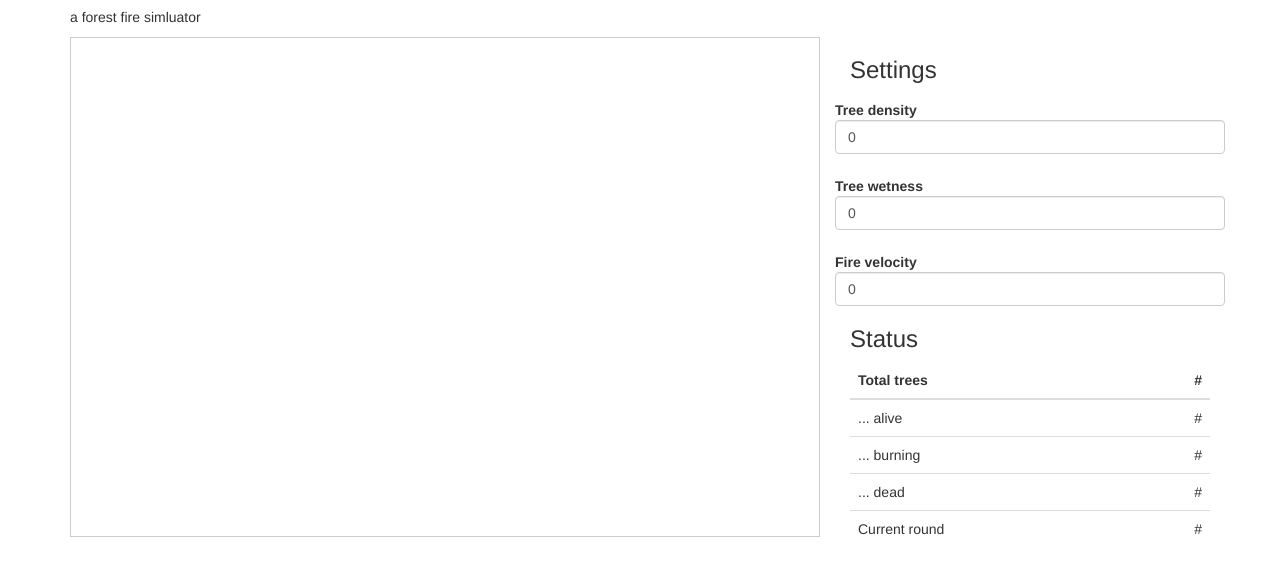
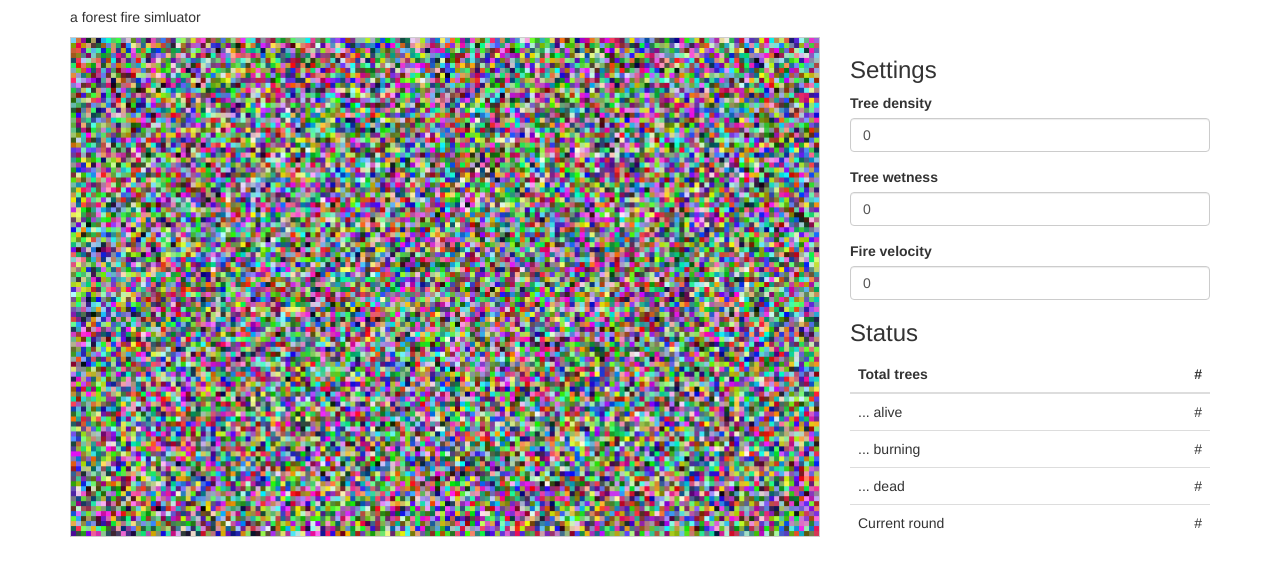
Before and after one commit to floriank/Firesim, a website: page index.html in a window 1280 px wide. Shown: the part 63-638 px from the top of the page. Drawn offline with nearby package versions, Linux system fonts and the light colour scheme.

Commit message:
draw random noise

```diff
--- a/index.html
+++ b/index.html
@@ -20,7 +20,7 @@
       </div>
       <div class="col-xs-12 col-md-4">
         <div id="controls">
-          <form class="form-horizontal">
+          <form>
             <h3>Settings</h3>
             <div class="form-group">
               <label for="tree-density" class="control-label">Tree density</label>
@@ -68,6 +68,7 @@
       </div>
     </div>
   </div>
-  <script src="bower_components/jquery/jquery.js"></script>
+  <script src="bower_components/jquery/dist/jquery.js"></script>
+  <script type="text/javascript" src="simulator.js"></script>
 </body>
 </html>
--- /dev/null
+++ b/simulator.js
@@ -0,0 +1,39 @@
+(function Simulator($) {
+  if (typeof window.getComputedStyle === "undefined") {
+    return;
+  };
+
+  // normalize the size of the grid we're going to fill
+  var canvas = $('#canvas')[0],
+      cs = getComputedStyle(canvas);
+
+  var CANVAS_WIDTH = parseInt(cs.getPropertyValue('width'), 10),
+      CANVAS_HEIGHT = parseInt(cs.getPropertyValue('height'), 10);
+
+  canvas.width = CANVAS_WIDTH;
+  canvas.height = CANVAS_HEIGHT;
+
+  // assume 5 pixel squares for grid cells
+  var PIXEL_WIDTH = PIXEL_HEIGHT = 5,
+      context = canvas.getContext('2d');
+
+  function randomValue() {
+    return Math.floor(Math.random() * (255 + 1));
+  }
+
+  function randomColor() {
+    return 'rgba(' + randomValue() + ',' + randomValue() + ',' + randomValue() + ',1)';
+  }
+
+  function drawPixel(x, y) {
+    context.fillStyle = randomColor();
+    context.fillRect(x, y, PIXEL_WIDTH, PIXEL_HEIGHT);
+  }
+
+  for (var i = 0; i <= CANVAS_WIDTH; i += PIXEL_WIDTH) {
+    for (var k = 0; k < CANVAS_HEIGHT; k += PIXEL_HEIGHT) {
+      drawPixel(i, k);
+    };
+  };
+
+}(jQuery));
--- a/styles.css
+++ b/styles.css
@@ -4,5 +4,5 @@
   border: 1px solid #ccc;
 }
 
-#canvas-wrapper {
+body {
 }
```
